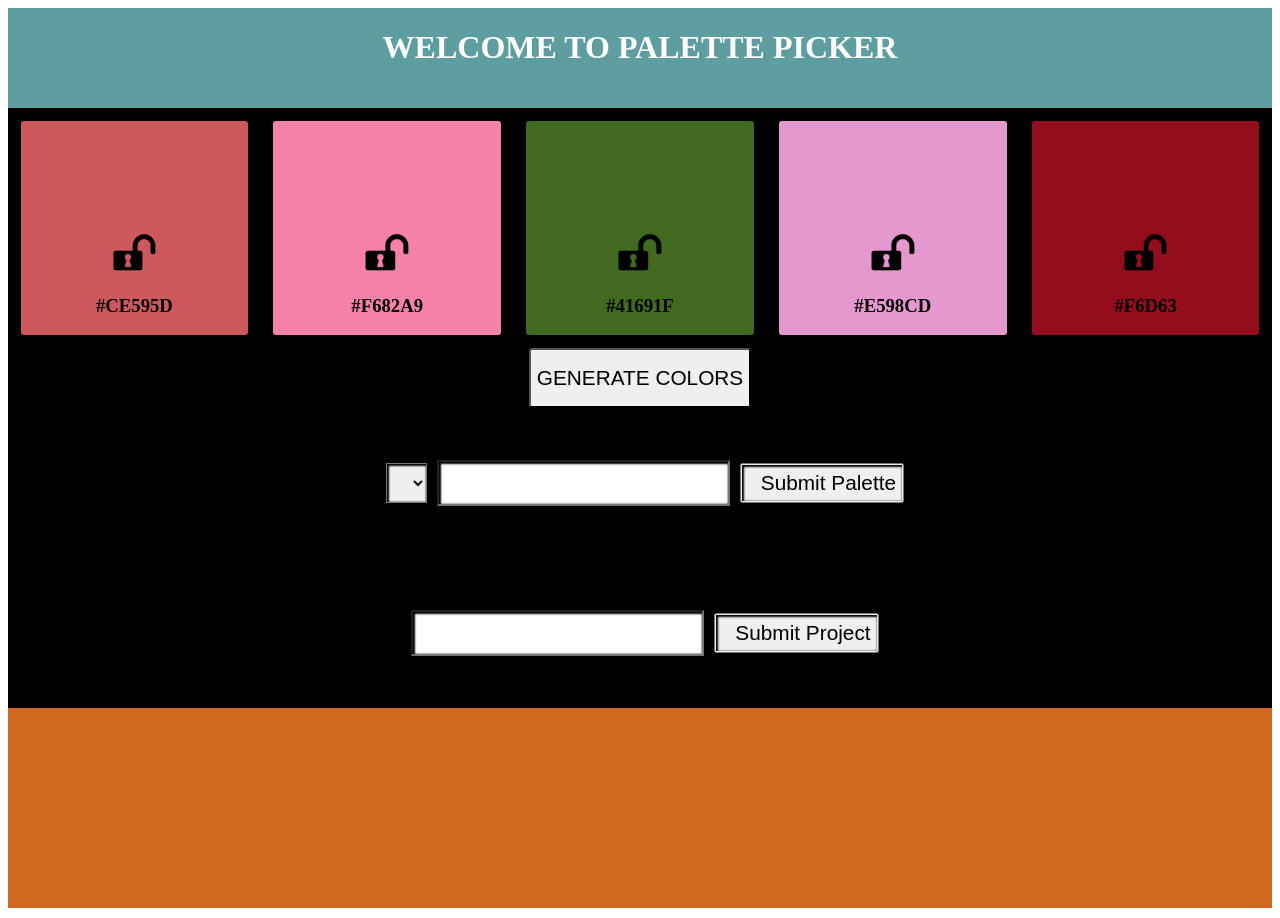
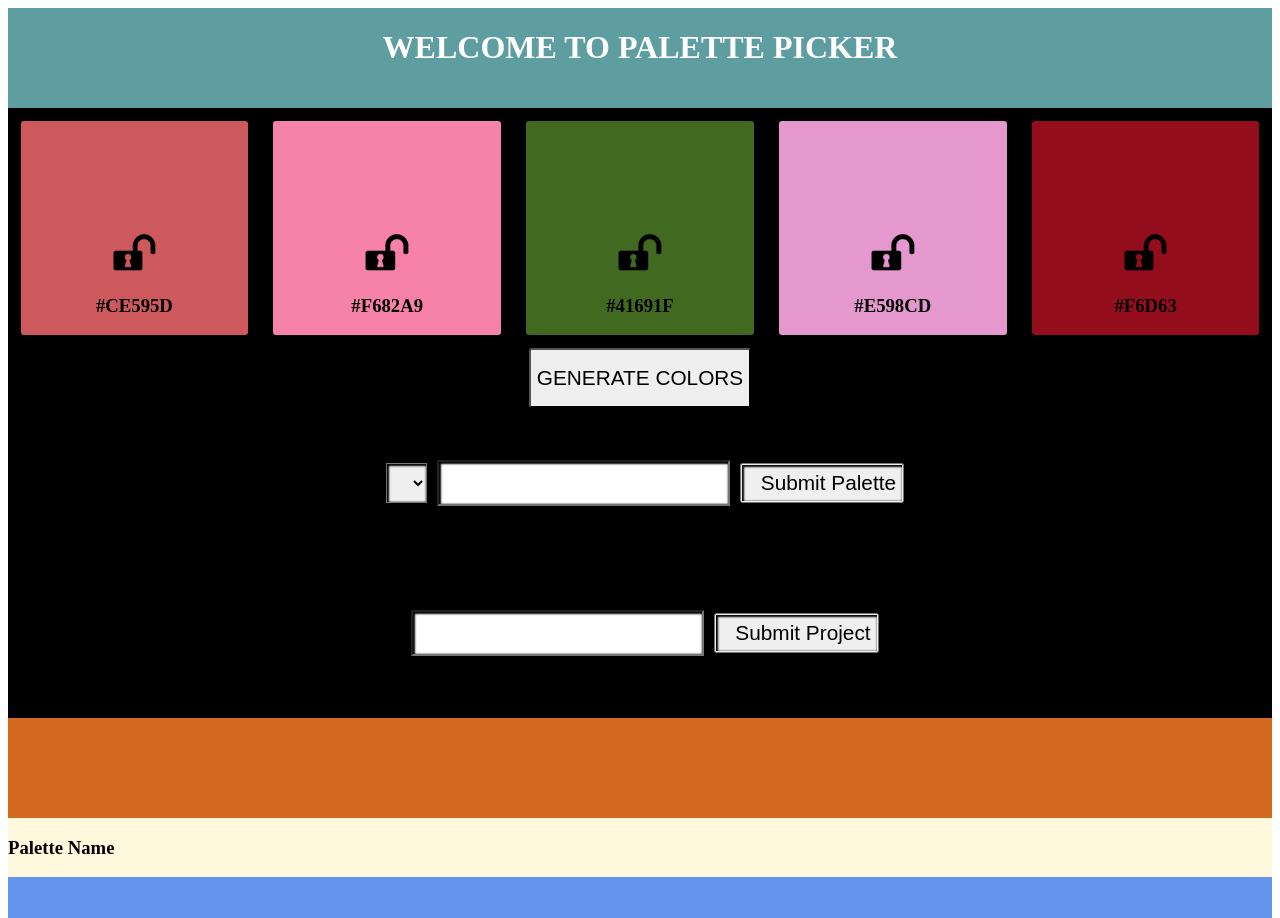
Before and after one commit to allisonjw/palette-picker-FE, a React (Create React App) app: page / in a window 1280 px wide. Built offline with nearby package versions, Linux system fonts and the light colour scheme; no server answers.

Commit message:
Adding base styling for functionality

```diff
--- a/src/ColorContainer/ColorContainer.js
+++ b/src/ColorContainer/ColorContainer.js
@@ -1,10 +1,10 @@
-import Palette from '../Palette/Palette';
 import ColorCard from '../ColorCard/ColorCard';
 import { getAllPalettes } from '../util/apiCalls';
 import { setPalettes, lockColor, deletePalette } from '../actions';
 import { useDispatch, useSelector } from 'react-redux';
 import React, { useState, useEffect } from 'react';
 import './ColorContainer.scss';
+import Palette from '../Palette/Palette';
 
 const ColorContainer = () => {
     const dispatch = useDispatch()
--- a/src/Palette/Palette.scss
+++ b/src/Palette/Palette.scss
@@ -1,3 +1,5 @@
 .section_palettes {
+    background-color: cornsilk;
     display: flex;
+    // flex-direction: row;
 }
--- a/src/Project/Project.scss
+++ b/src/Project/Project.scss
@@ -1,3 +1,7 @@
 .section_projects {
-
+    background-color: darkkhaki;
+    display: flex;
+    font-size: 1.3em;
+    margin: 10px;
+    // flex-direction: row;
 }
--- a/src/ProjectContainer/ProjectContainer.js
+++ b/src/ProjectContainer/ProjectContainer.js
@@ -4,6 +4,7 @@ import { useDispatch, useSelector } from 'react-redux';
 import { setProjects, deleteProject } from '../actions';
 import { getAllProjects } from '../util/apiCalls';
 import './ProjectContainer.scss';
+import Palette from '../Palette/Palette';
 
 export const ProjectContainer = () => {
     const dispatch = useDispatch();
@@ -24,9 +25,14 @@ export const ProjectContainer = () => {
       }, []);
 
       return(
-          <section className="section_projectContainer">
+        <>
+          <section className="section_projectContainer-project">
               <Project projects={projects}/>
           </section>
+          <section className="section_projectContainer-palette" >
+              <Palette />
+          </section>
+          </>
       )
 
 
--- a/src/ProjectContainer/ProjectContainer.scss
+++ b/src/ProjectContainer/ProjectContainer.scss
@@ -1,5 +1,14 @@
-.section_projectContainer {
-    display: flex;
-    height: 200px;
+.section_projectContainer-project,
+.section_projectContainer-palette {
+    // display: flex;
+    // flex-direction: row;
+    height: 100px;
+}
+
+.section_projectContainer-project {
     background-color: chocolate;
 }
+
+.section_projectContainer-palette {
+    background-color: cornflowerblue;
+}
```
